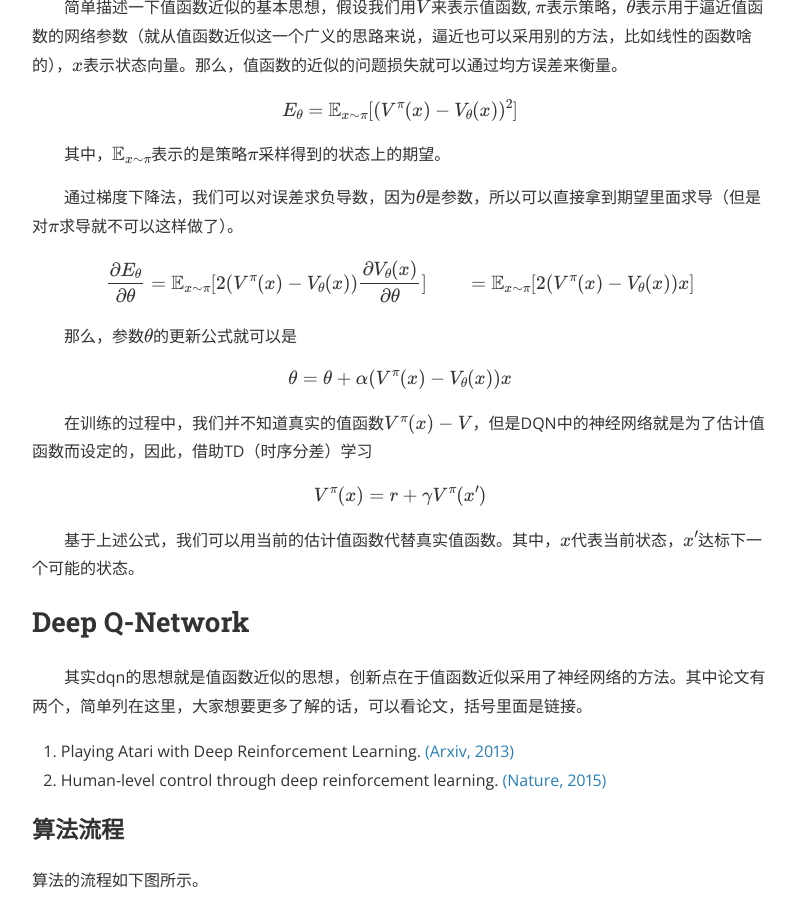
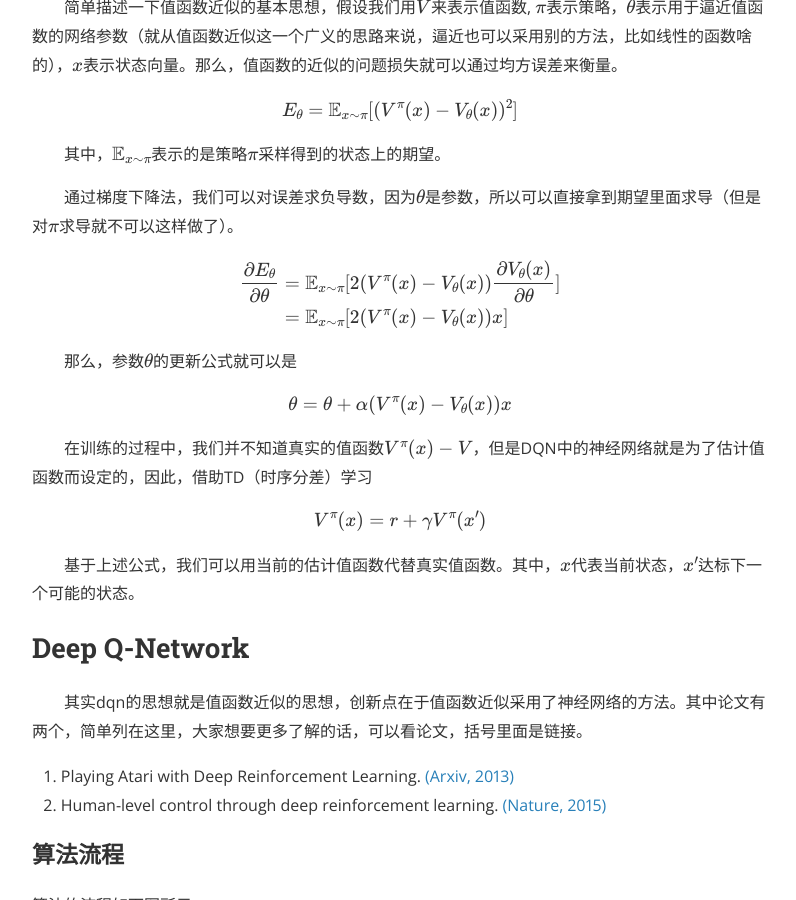
Before and after one commit to JinliangLu96/JinliangLu96.github.io, a Jekyll site: the page built from _posts/2015-04-18-dummy.markdown, in a window 1280 px wide and 900 px high, scrolled down 614 px. Shown: the whole window, without its empty margins (240-1036 px from the left). Built offline with Jekyll 4.4.1, drawn with Linux system fonts in a browser that asks for light colours; nearby versions of some CDN libraries; formulas are drawn with MathJax 3.

```diff
--- a/_posts/2015-04-18-dummy.markdown
+++ b/_posts/2015-04-18-dummy.markdown
@@ -24,8 +24,8 @@ $$E_\theta=\mathbb{E}_{x\sim\pi}[(V^{\pi}(x)-V_\theta(x))^2]$$
 &emsp;&emsp;通过梯度下降法，我们可以对误差求负导数，因为$$\theta$$是参数，所以可以直接拿到期望里面求导（但是对$$\pi$$求导就不可以这样做了）。
 
 $$\begin{align}
-\frac{\partial E_{\theta}}{\partial \theta} & = \mathbb{E}_{x\sim\pi}[2(V^{\pi}(x)-V_\theta(x))\frac{\partial V_{\theta}(x)}{\partial \theta}]
-& = \mathbb{E}_{x\sim\pi}[2(V^{\pi}(x)-V_\theta(x))x]
+\frac{\partial E_{\theta}}{\partial \theta} & = \mathbb{E}_{x\sim\pi}[2(V^{\pi}(x)-V_\theta(x))\frac{\partial V_{\theta}(x)}{\partial \theta}]\\
+                                            & = \mathbb{E}_{x\sim\pi}[2(V^{\pi}(x)-V_\theta(x))x]
 \end{align}$$
 
 &emsp;&emsp;那么，参数$$\theta$$的更新公式就可以是
```
